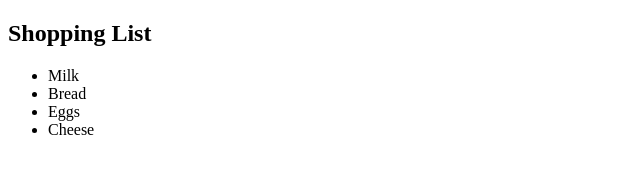
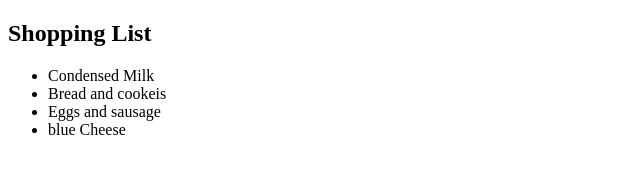
Before and after one commit to Dima20302/test, a plain HTML site: page git_Lesson/showMe1.html in a window 1280 px wide. Shown: the whole page, without its empty margins (0-640 px from the left). Drawn offline with Linux system fonts and the light colour scheme.

Commit message:
Update showMe1.html
i have changes from git

```diff
--- a/git_Lesson/showMe1.html
+++ b/git_Lesson/showMe1.html
@@ -9,10 +9,10 @@
   <div class="shopping-list">
     <h2>Shopping List</h2>
     <ul>
-      <li>Milk</li>
-      <li>Bread</li>
-      <li>Eggs</li>
-      <li>Cheese</li>
+      <li>Condensed Milk</li>
+      <li>Bread and cookeis</li>
+      <li>Eggs and sausage</li>
+      <li>blue Cheese</li>
     </ul>
   </div>
 </body>
```
